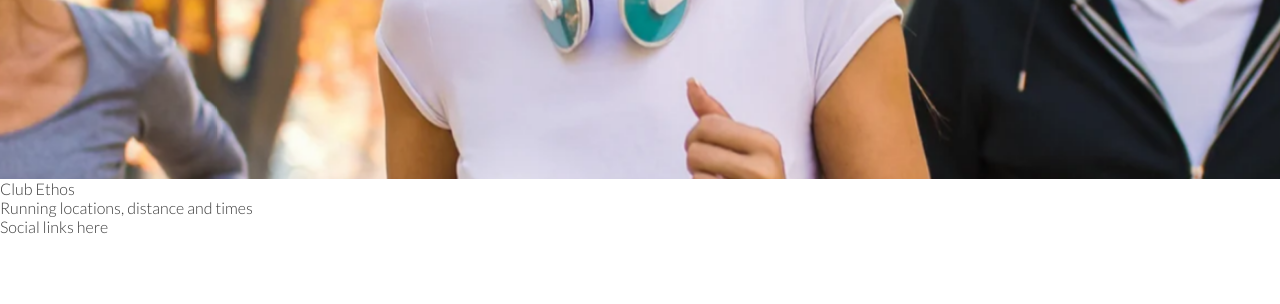
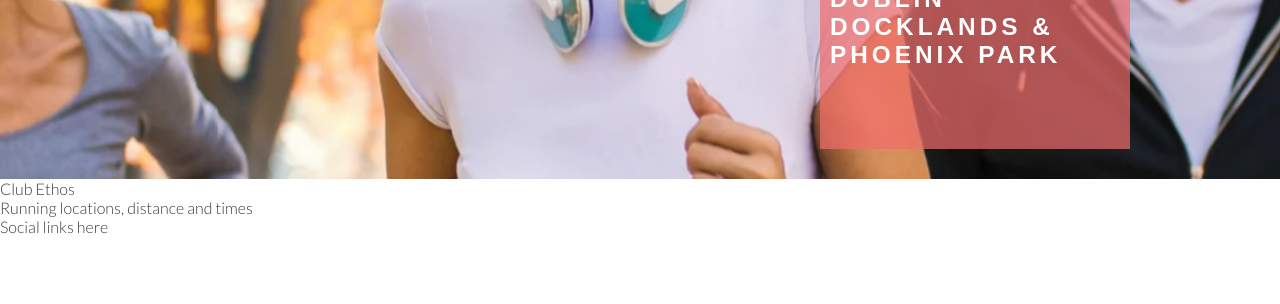
Before and after one commit to Anjuman85/LOVE_RUNNING, a plain HTML site: page index.html in a window 1280 px wide. Shown: the part 496-800 px from the top of the page. Drawn offline with Linux system fonts and the light colour scheme.

Commit message:
Add cover text and style

```diff
--- a/assets/css/style.css
+++ b/assets/css/style.css
@@ -62,6 +62,11 @@ h2, h2 {
     height: 600px;
     width: 100%;
     overflow: hidden;
+    position: relative;
+}
+
+#cover-text, #cover-text h2 {
+    color: #fff;
 }
 
 #hero-image {
@@ -84,3 +89,23 @@ h2, h2 {
         transform: scale(1.1);
     }
 }
+
+#cover-text {
+    font-size: 130%;
+    font-family: Oswald, sans-serif;
+    text-transform: uppercase;
+    letter-spacing: 4px;
+
+    width: 300px;
+    height: 200px;
+
+    padding-top: 40px;
+    padding-left: 10px;
+
+    background-color: rgba(241, 109, 107, .7);
+
+    bottom: 30px;
+    right: 150px;
+
+    position: absolute;
+}
--- a/index.html
+++ b/index.html
@@ -30,6 +30,11 @@
    </header>
    <section id="hero-outer">
     <div id="hero-image"></div>
+    <div id="cover-text">
+        <h2>Love Running</h2>
+        <h3>Dublin Docklands & phoenix Park</h3>
+    </div>
+
    </section>
    <section>
     Club Ethos
```
